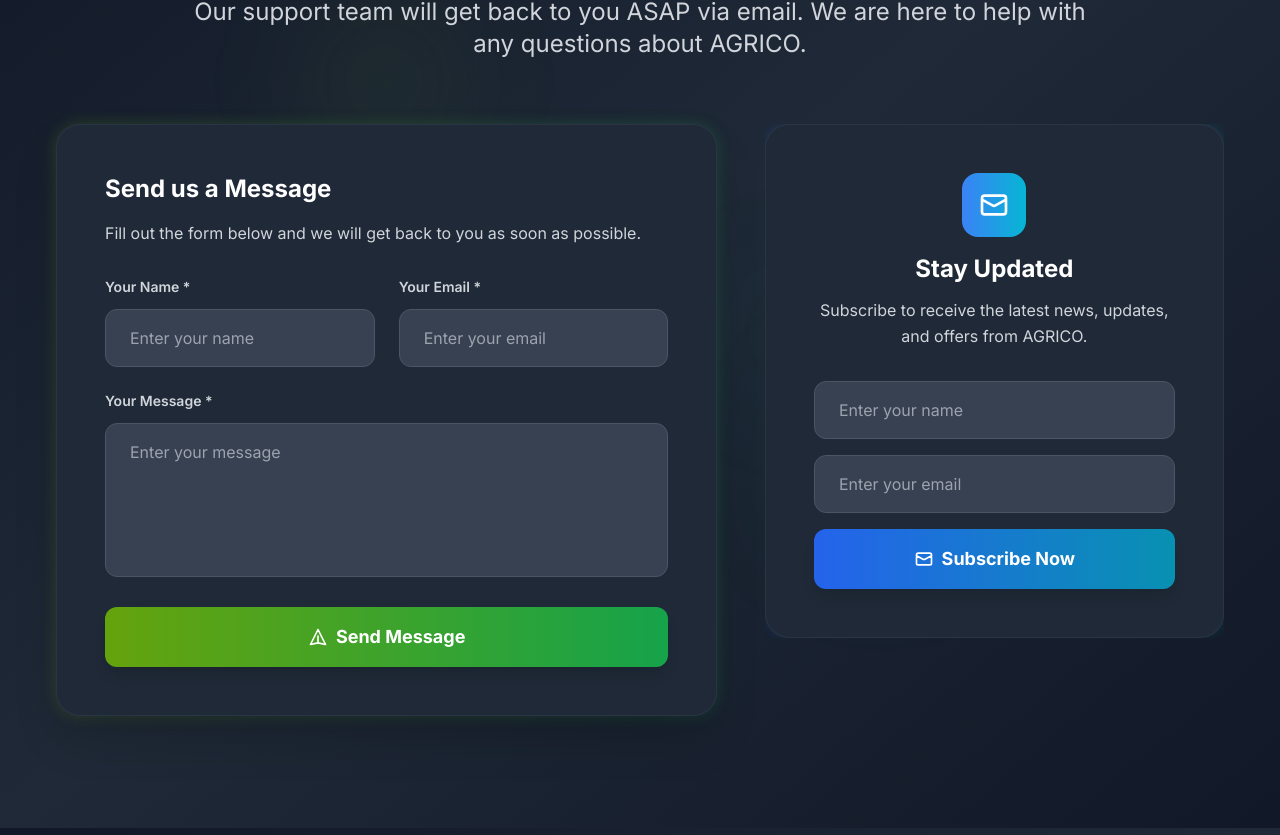
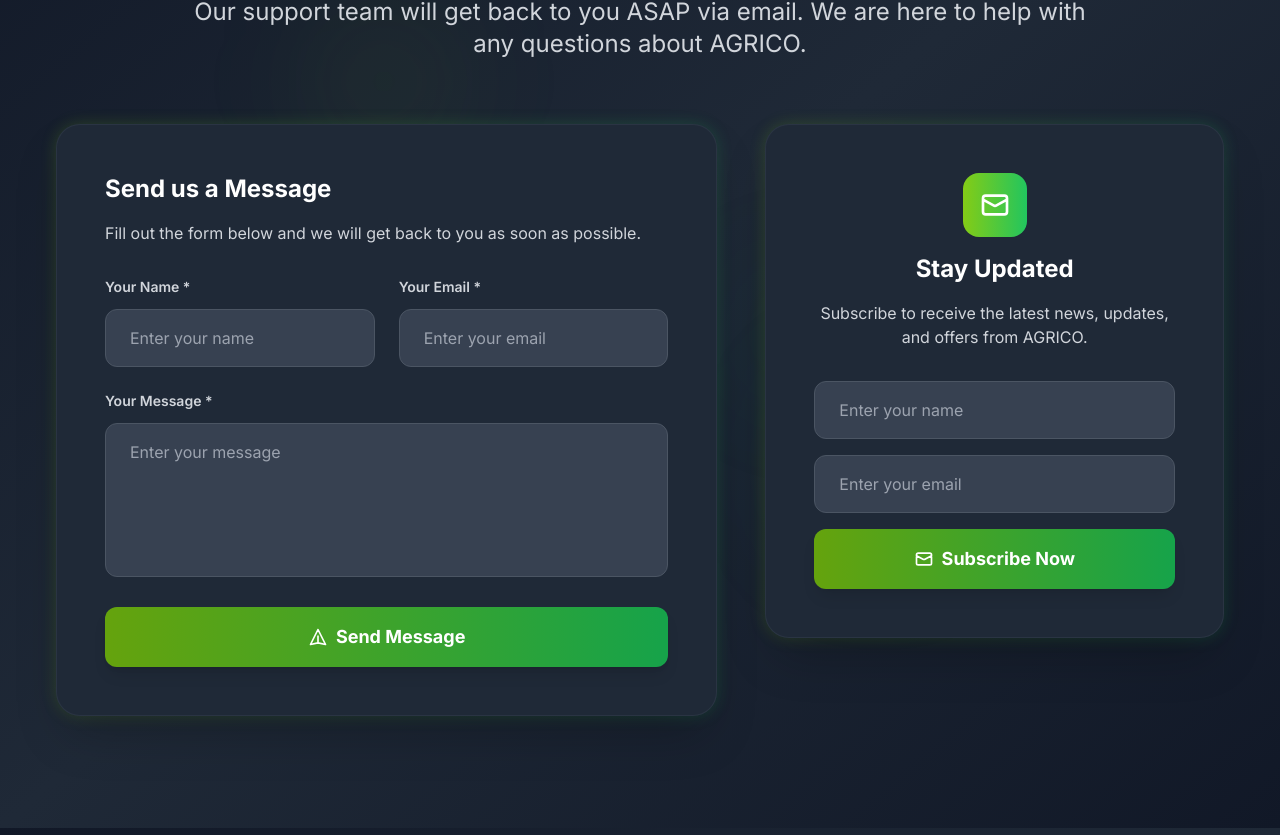
Before and after one commit to Shahzad-Ali-44/Agrico, a Next.js app: page /contact in a window 1280 px wide. Shown: the part 498-1333 px from the top of the page. Built offline with nearby package versions, Linux system fonts and the light colour scheme.

Commit message:
Refine styling and transition effects

```diff
--- a/src/components/About/AboutSectionOne.tsx
+++ b/src/components/About/AboutSectionOne.tsx
@@ -129,15 +129,15 @@ const AboutSectionOne = () => {
 
           <div className="relative">
             <div className="relative group">
-              <div className="absolute inset-0 bg-gradient-to-r from-lime-500 to-green-500 rounded-3xl blur opacity-20 group-hover:opacity-30 transition-opacity duration-300"></div>
-              <div className="relative bg-white dark:bg-gray-800 rounded-3xl p-8 shadow-2xl">
+              <div className="absolute inset-0 bg-gradient-to-r from-lime-500 to-green-500 rounded-3xl blur-sm sm:blur opacity-10 sm:opacity-20 group-hover:opacity-30 transition-opacity duration-300"></div>
+              <div className="relative bg-white dark:bg-gray-800 rounded-3xl p-6 sm:p-8 shadow-md sm:shadow-2xl transition-all duration-300 hover:shadow-xl">
                 <div className="relative aspect-square max-w-[400px] mx-auto">
                   <Image
                     src="/images/logo/logo.png"
                     alt="AGRICO Logo"
                     fill
                     sizes="(max-width: 640px) 240px, (max-width: 1024px) 320px, 400px"
-                    className="object-contain drop-shadow-lg"
+                    className="object-contain sm:drop-shadow-lg"
                   />
                 </div>
               </div>
--- a/src/components/Contact/NewsLatterBox.tsx
+++ b/src/components/Contact/NewsLatterBox.tsx
@@ -139,19 +139,19 @@ const NewsLatterBox = () => {
   };
 
   return (
-    <div className="relative group perf-hint cv-auto">
-      <div className="absolute inset-0 bg-gradient-to-r from-blue-500 to-cyan-500 rounded-3xl sm:blur opacity-10 sm:opacity-20 group-hover:opacity-10 sm:group-hover:opacity-30 transition-opacity duration-300 gpu-hint"></div>
-      <div className="relative bg-white dark:bg-gray-800 rounded-3xl p-6 sm:p-8 lg:p-12 shadow-md sm:shadow-2xl border border-white/20 dark:border-gray-700/50 md:backdrop-blur-sm perf-hint">
-        <div className="text-center mb-6 sm:mb-8">
-          <div className="inline-flex items-center justify-center w-16 h-16 rounded-2xl bg-gradient-to-r from-blue-500 to-cyan-500 text-white mb-4">
+    <div className="relative group">
+      <div className="absolute inset-0 bg-gradient-to-r from-lime-500 to-green-500 rounded-3xl blur opacity-20 group-hover:opacity-30 transition-opacity duration-300"></div>
+      <div className="relative bg-white dark:bg-gray-800 rounded-3xl p-8 lg:p-12 shadow-lg sm:shadow-2xl border border-white/20 dark:border-gray-700/50 sm:backdrop-blur-sm">
+        <div className="text-center mb-8">
+          <div className="inline-flex items-center justify-center w-16 h-16 rounded-2xl bg-gradient-to-r from-lime-500 to-green-500 text-white mb-4">
             <svg className="w-8 h-8" fill="none" stroke="currentColor" viewBox="0 0 24 24">
               <path strokeLinecap="round" strokeLinejoin="round" strokeWidth={2} d="M3 8l7.89 4.26a2 2 0 002.22 0L21 8M5 19h14a2 2 0 002-2V7a2 2 0 00-2-2H5a2 2 0 00-2 2v10a2 2 0 002 2z" />
             </svg>
           </div>
-          <h3 className="text-2xl font-bold text-gray-900 dark:text-white mb-3">
+          <h3 className="text-2xl font-bold text-gray-900 dark:text-white mb-4">
             Stay Updated
       </h3>
-          <p className="text-gray-600 dark:text-gray-300 leading-relaxed">
+          <p className="mb-8 text-gray-600 dark:text-gray-300">
             Subscribe to receive the latest news, updates, and offers from AGRICO.
       </p>
         </div>
@@ -167,7 +167,7 @@ const NewsLatterBox = () => {
               className={`w-full rounded-xl border px-6 py-4 text-gray-900 dark:text-white placeholder-gray-500 dark:placeholder-gray-400 transition-colors duration-200 ${
                 errors.name
                   ? 'border-red-500 bg-red-50 dark:bg-red-900/20 focus:border-red-500 focus:ring-2 focus:ring-red-500/20'
-                  : 'border-gray-200 dark:border-gray-600 bg-white dark:bg-gray-700 focus:border-blue-500 focus:ring-2 focus:ring-blue-500/20'
+                  : 'border-gray-200 dark:border-gray-600 bg-white dark:bg-gray-700 focus:border-lime-500 focus:ring-2 focus:ring-lime-500/20'
               }`}
             />
             {errors.name && (
@@ -189,7 +189,7 @@ const NewsLatterBox = () => {
               className={`w-full rounded-xl border px-6 py-4 text-gray-900 dark:text-white placeholder-gray-500 dark:placeholder-gray-400 transition-colors duration-200 ${
                 errors.email
                   ? 'border-red-500 bg-red-50 dark:bg-red-900/20 focus:border-red-500 focus:ring-2 focus:ring-red-500/20'
-                  : 'border-gray-200 dark:border-gray-600 bg-white dark:bg-gray-700 focus:border-blue-500 focus:ring-2 focus:ring-blue-500/20'
+                  : 'border-gray-200 dark:border-gray-600 bg-white dark:bg-gray-700 focus:border-lime-500 focus:ring-2 focus:ring-lime-500/20'
               }`}
             />
             {errors.email && (
@@ -204,13 +204,13 @@ const NewsLatterBox = () => {
           <button
             type="submit"
             disabled={isSubmitting}
-            className={`group relative w-full px-8 py-4 text-white rounded-xl font-bold text-lg transition-transform duration-300 shadow-lg sm:hover:shadow-xl gpu-hint ${
+            className={`group relative w-full px-8 py-4 text-white rounded-xl font-bold text-lg transition-all duration-300 shadow-lg hover:shadow-xl hover:scale-105 gpu-hint ${
               isSubmitting
                 ? 'bg-gray-400 cursor-not-allowed'
-                : 'bg-gradient-to-r from-blue-600 to-cyan-600 hover:from-blue-700 hover:to-cyan-700 sm:hover:scale-105'
+                : 'bg-gradient-to-r from-lime-600 to-green-600 hover:from-lime-700 hover:to-green-700'
             }`}
           >
-            <div className="absolute inset-0 bg-gradient-to-r from-blue-500 to-cyan-500 rounded-xl sm:blur opacity-0 group-hover:opacity-10 sm:group-hover:opacity-20 transition-opacity duration-300"></div>
+            <div className="absolute inset-0 bg-gradient-to-r from-lime-500 to-green-500 rounded-xl blur opacity-0 group-hover:opacity-20 transition-opacity duration-300"></div>
             <span className="relative flex items-center justify-center">
               {isSubmitting ? (
                 <>
```
